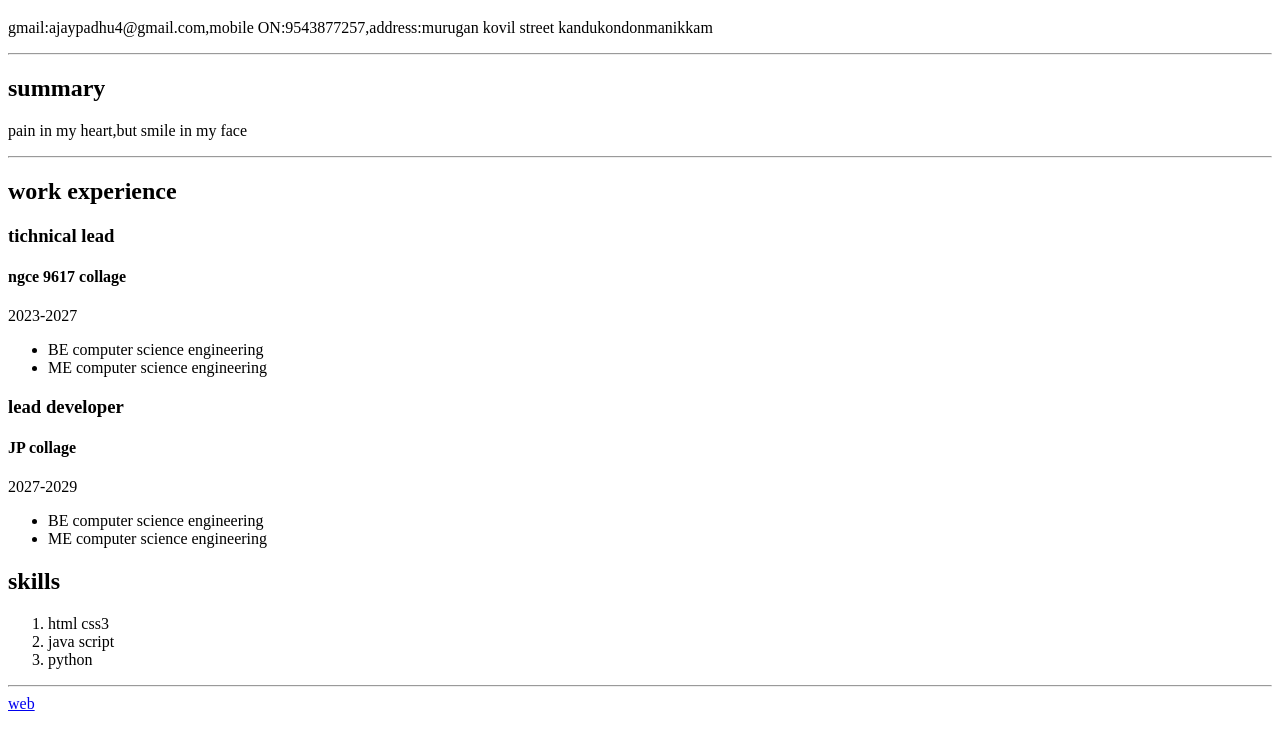
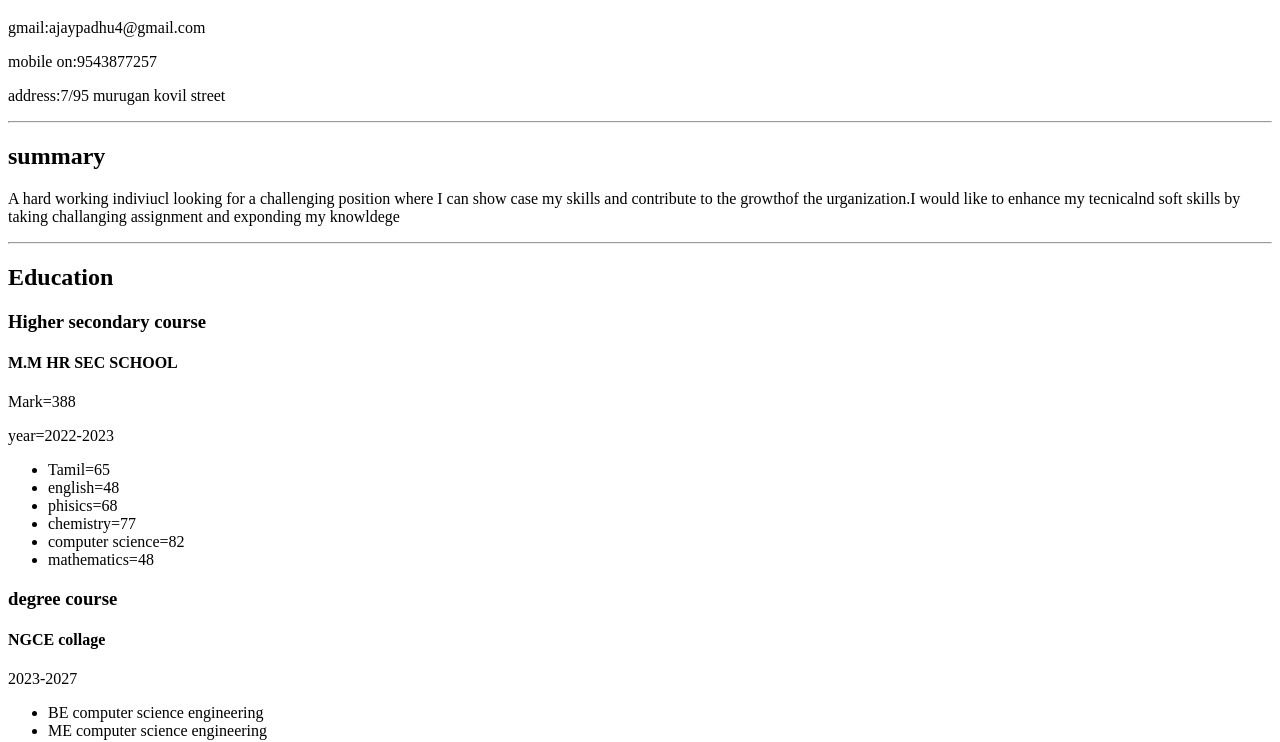
Before and after one commit to Manoj5277/New-folder--3-, a plain HTML site: page index.html in a window 1280 px wide. Shown: the part 61-803 px from the top of the page. Drawn offline with Linux system fonts and the light colour scheme.

Commit message:
adder new  name

```diff
--- a/index.html
+++ b/index.html
@@ -8,34 +8,41 @@
 <body>
     <header>
         <h1>manoj s</h1>
-        <p>gmail:ajaypadhu4@gmail.com,mobile ON:9543877257,address:murugan kovil street kandukondonmanikkam</p>
+        <p>gmail:ajaypadhu4@gmail.com</p>
+        <p>mobile on:9543877257</p>
+        <p>address:7/95 murugan kovil street</p>
     </header>
     <hr>
     <main>
         <section>
             <h2>summary</h2>
-            <p>pain in my heart,but smile in my face</p>
+            <p>A hard working  indiviucl looking for a challenging position where I can show case my skills and contribute to the growthof the urganization.I would like to enhance my tecnicalnd soft skills by taking challanging assignment and exponding my knowldege </p>
         </section>
         <hr>
         <section>
-            <h2>work experience</h2>
+            <h2>Education</h2>
             <div>
                 <h3>
-                    tichnical lead
+                    Higher secondary course
                 </h3>
-                <h4>ngce 9617 collage</h4>
-                <p>2023-2027</p>
+                <h4>M.M HR SEC SCHOOL</h4>
+                <p>Mark=388</p>
+                <p>year=2022-2023</p>
                 <ul>
-                    <li>BE computer science engineering</li>
-                    <li>ME computer science engineering</li>
+                    <li>Tamil=65</li>
+                    <li>english=48</li>
+                    <li>phisics=68</li>
+                    <li>chemistry=77</li>
+                    <li>computer science=82</li>
+                    <li>mathematics=48</li>
                 </ul>
             </div>
             <div>
                 <h3>
-                    lead developer
+                    degree course
                 </h3>
-                <h4>JP collage</h4>
-                <p>2027-2029</p>
+                <h4>NGCE collage</h4>
+                <p>2023-2027</p>
                 <ul>
                     <li>BE computer science engineering</li>
                     <li>ME computer science engineering</li>
@@ -48,12 +55,13 @@
                 <li>html css3</li>
                 <li>java script</li>
                 <li>python</li>
+                <LI>coding</LI>
             </ol>
         </section>
     </main>
     <hr>
     <footer>
-        <a href="https://new-folder-2-taupe.vercel.app/">web</a>
+        <a href="https://linkedin.com/comm/mynetwork/discovery-see-all?usecase=PEOPLE_FOLLOWS&followMember=manoj-s-5132a630a">linkedin</a>
     </footer>
 </body>
 </html>
```
